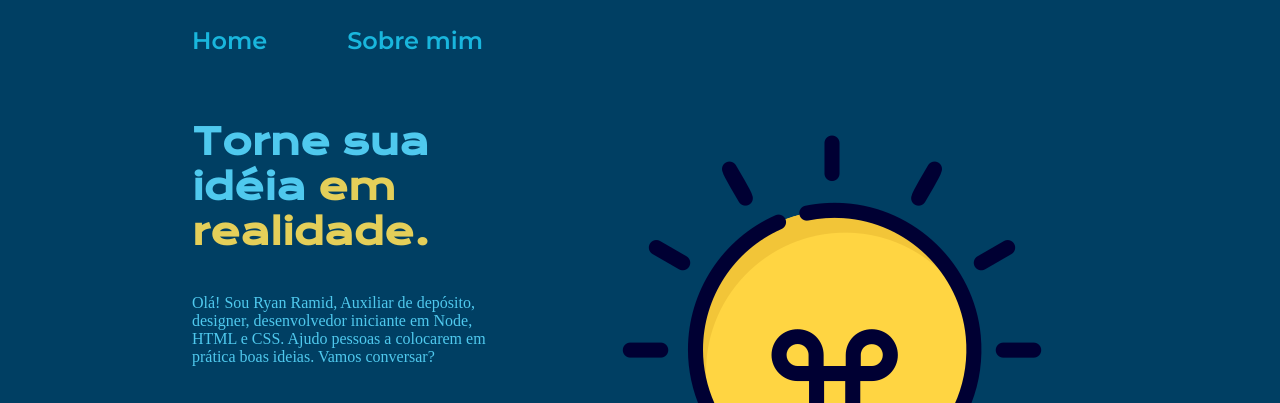
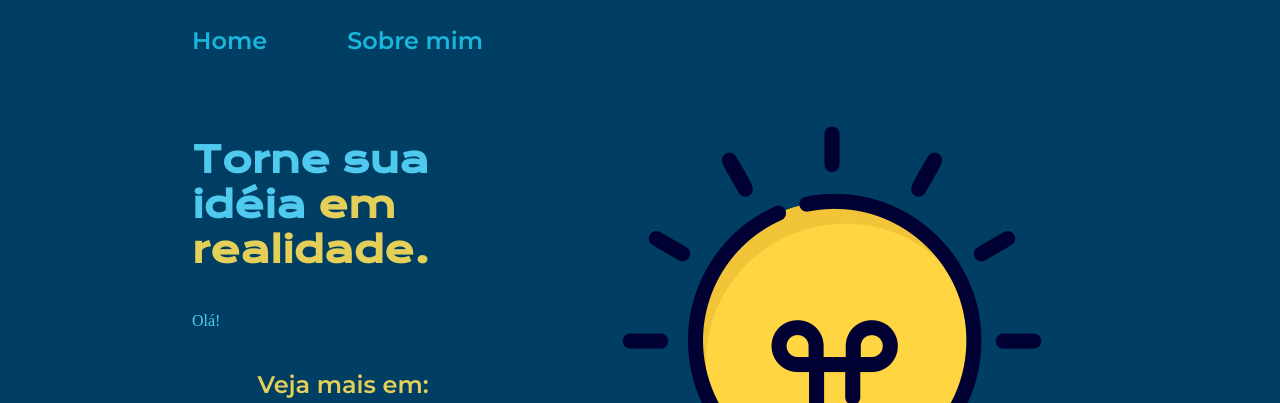
Before and after one commit to ryanramid/portfolio, a plain HTML site: page index.html in a window 1280 px wide. Shown: the top 403 px of the page. Drawn offline with nearby package versions, Linux system fonts and the light colour scheme.

Commit message:
Revise introduction text in index.html
Updated the introduction text and cleaned up HTML structure.

```diff
--- a/index.html
+++ b/index.html
@@ -17,7 +17,7 @@
     <main class="apresentacao">
         <section class="apresentacao__conteudo">
             <h1 class="apresentacao__conteudo__titulo">Torne sua idéia<strong class="titulo-destaque"> em realidade.</strong> </h1>
-            <p class="apresentacao__conteudo__texto">Olá! Sou Ryan Ramid, Auxiliar de depósito, designer, desenvolvedor iniciante em Node, HTML e CSS. Ajudo pessoas a colocarem em prática boas ideias. Vamos conversar?</p>
+            <p class="apresentacao__conteudo__texto">Olá!</p>
             <div class="apresentacao__links">
                 <h2 class="apresentacao__conteudo__vejamais">Veja mais em:</h2>
                 <a class="apresentacao__links__link" href="https://github.com/ryanramid">
```
